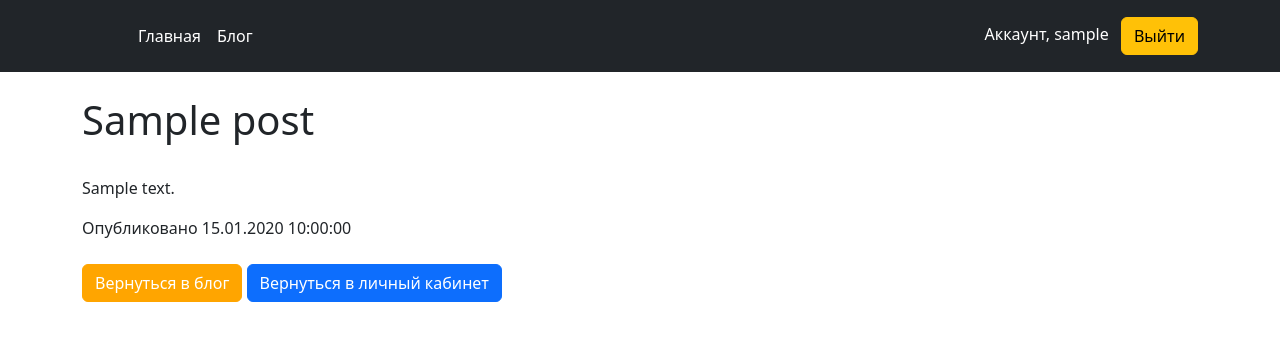
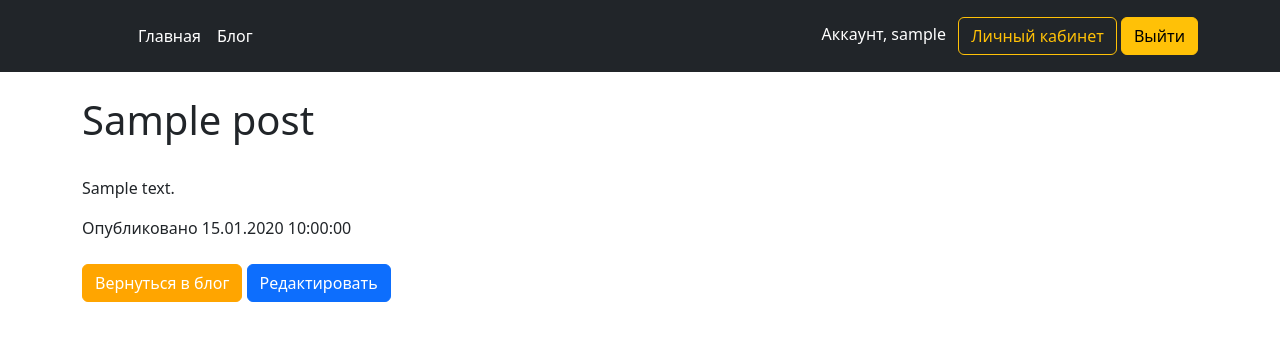
Before and after one commit to veroneoriginal/project_exotic_birds, a Flask app: page /post/1 in a window 1280 px wide. Shown: the top 341 px of the page. Run offline with Flask 3, Linux system fonts and the light colour scheme; a user stored in the database is signed in; tables that the repository leaves empty hold one stand-in row (values such as "Sample post"); parts of the project's set-up code (start-up, migrations or seed data) failed here and were passed over; some libraries are stand-ins or nearby versions.

Commit message:
made changes to the buttons

```diff
--- a/templates/base.html
+++ b/templates/base.html
@@ -29,6 +29,11 @@
             <div class="text-end">
                 {% if current_user.is_authenticated %}
                 <span class="text-white me-2">Аккаунт, {{ current_user.username }}</span>
+
+                <!--Эта строка проверяет, находится ли текущий путь (URL) не на странице личного кабинета-->
+                {% if request.path != url_for('personal_account') %}
+                <a href="{{ url_for('personal_account') }}" class="btn btn-outline-warning">Личный кабинет</a>
+                {% endif %}
                 <a href="{{ url_for('logout') }}" class="btn btn-warning">Выйти</a>
                 {% else %}
                 <a href="{{ url_for('login') }}" class="btn btn-outline-light me-2">Войти в личный кабинет</a>
--- a/templates/personal_account.html
+++ b/templates/personal_account.html
@@ -34,8 +34,4 @@
     </div>
     {% endfor %}
 </div>
-<br>
-<a href="{{ url_for('logout') }}" class="btn btn-danger">Выйти из личного кабинета</a>
-<br>
-
 {% endblock %}
--- a/templates/view_post.html
+++ b/templates/view_post.html
@@ -25,8 +25,9 @@
 
 <div class="mt-4">
     <a href="{{ url_for('blog') }}" class="btn btn-orange">Вернуться в блог</a>
-    {% if is_author %}
-    <a href="{{ url_for('personal_account') }}" class="btn btn-primary">Вернуться в личный кабинет</a>
+<!--    {% if is_author %}-->
+    <a href="..." class="btn btn-primary">Редактировать</a>
+<!--    <a href="{{ url_for('personal_account') }}" class="btn btn-primary">Редактировать</a>-->
     {% endif %}
 </div>
 
```
